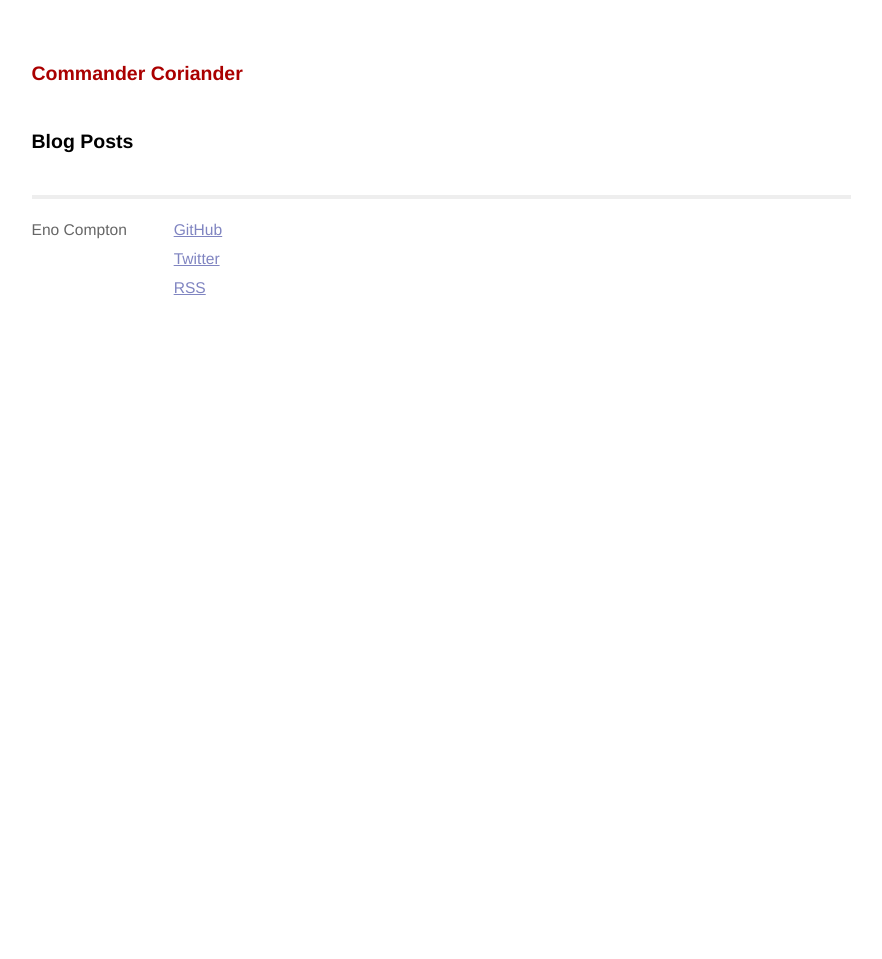
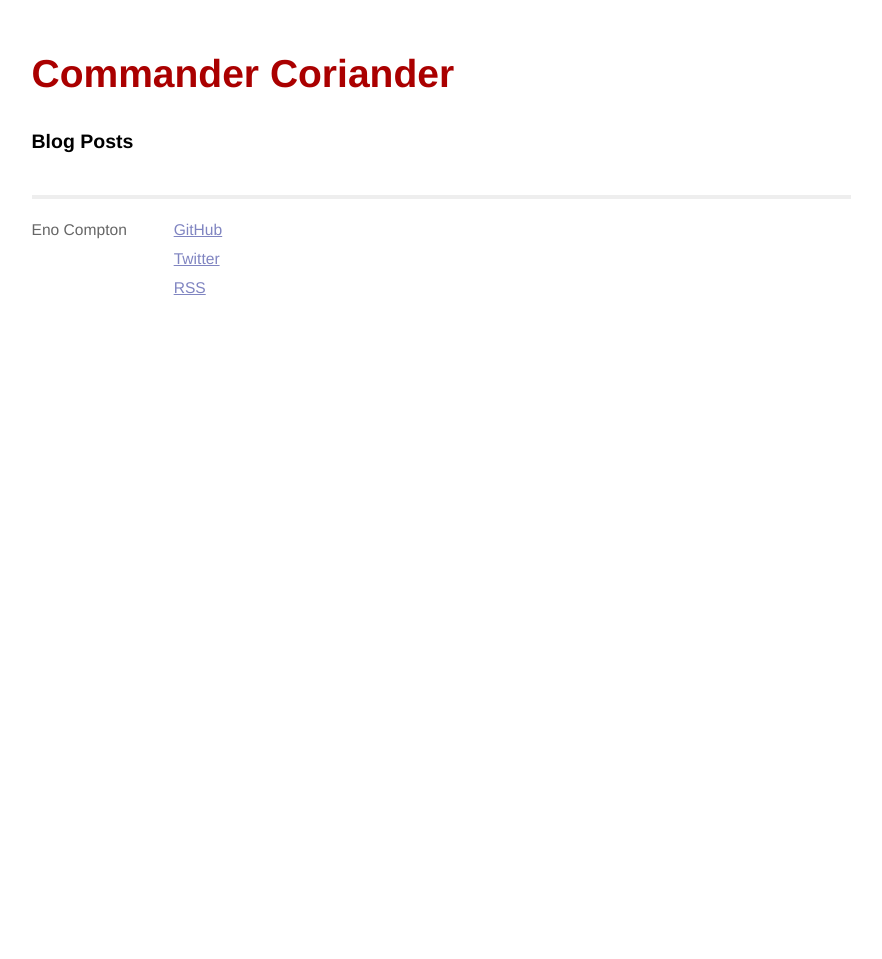
Before and after one commit to fcgvisa/enocom.github.io, a Jekyll site: the page built from index.html, in a window 1280 px wide. Shown: the whole page, without its empty margins (199-1081 px from the left). Built offline with Jekyll 4.4.1, drawn with Linux system fonts in a browser that asks for light colours; Markdown is read by kramdown in place of the engine named in the settings.

Commit message:
Enlarge header

```diff
--- a/css/main.css
+++ b/css/main.css
@@ -70,7 +70,8 @@ a:visited { color: #a0a; }
 
 .title {
   display: inline-block;
-  margin-bottom: 2em;
+  font-size: 2em;
+  margin-bottom: 1em;
 }
 
 .title a {
```
